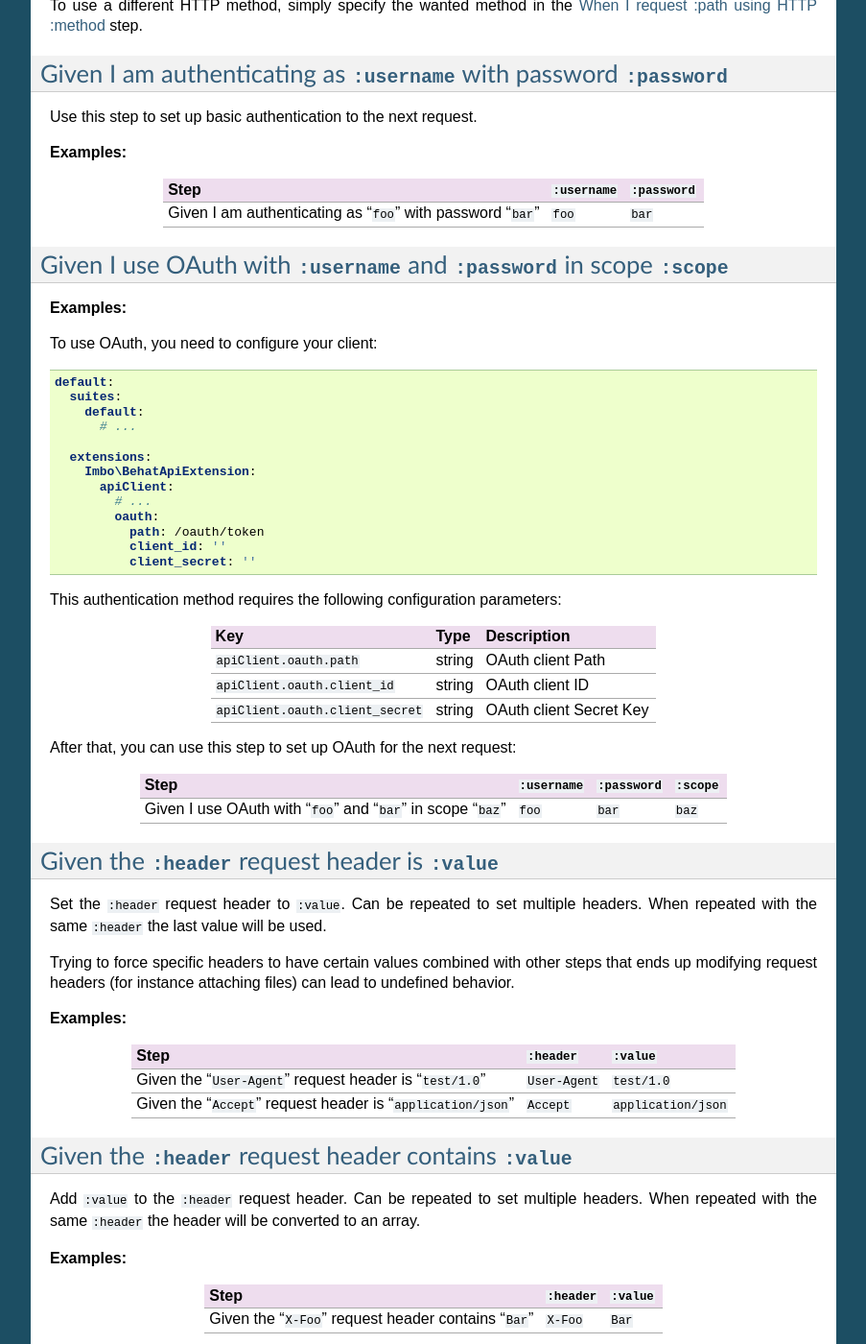
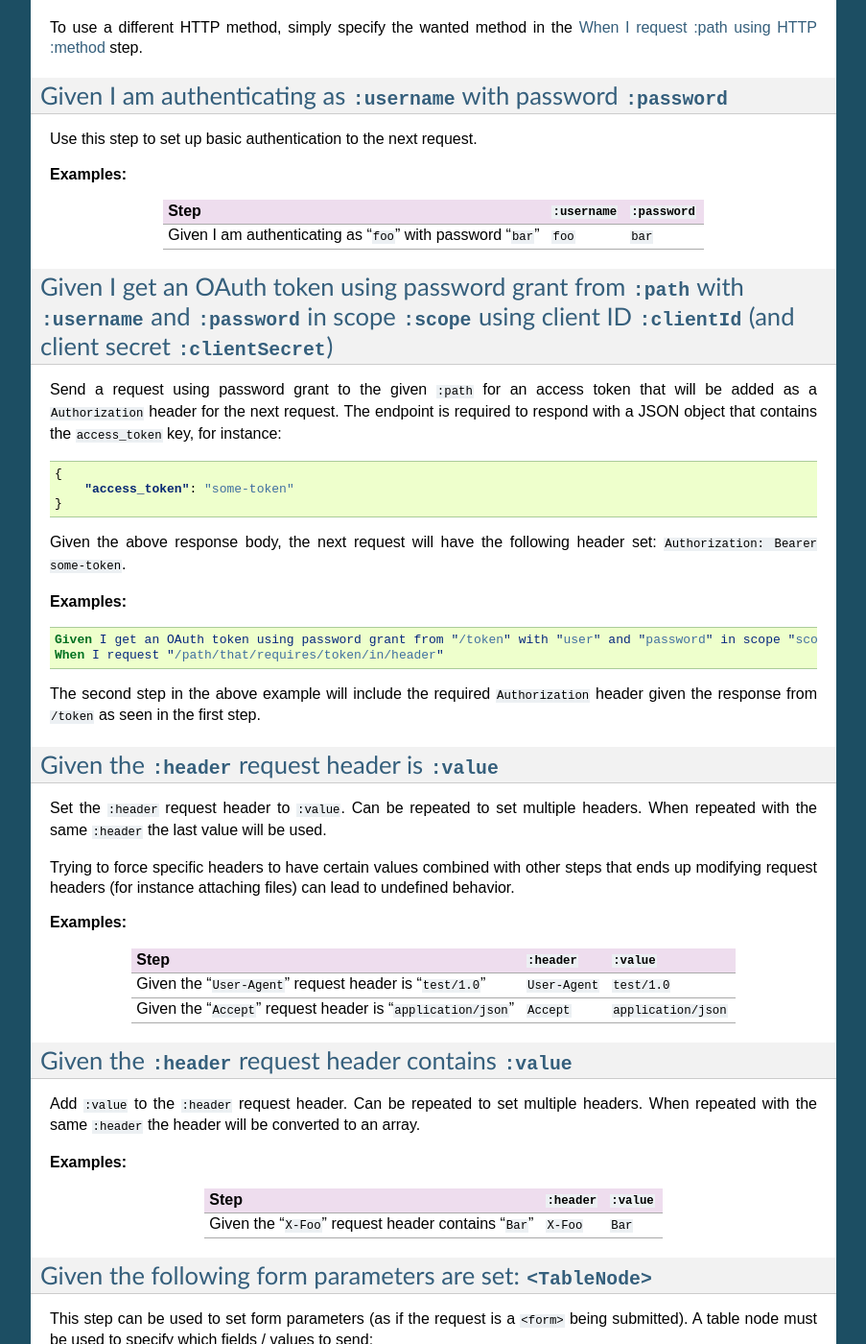
Before and after one commit to imbo/behat-api-extension, a Sphinx documentation site: the page built from docs/guide/setup-request.rst, in a window 1280 px wide and 1400 px high, scrolled down 1328 px. Shown: the whole window at 96% size, without its empty margins (198-1101 px from the left). Built offline with Sphinx 7.4.7, drawn with Linux system fonts in a browser that asks for light colours; some of the changed text lies outside the part shown.

Commit message:
Replace client configuration with a slightly more complex step

```diff
--- a/docs/guide/setup-request.rst
+++ b/docs/guide/setup-request.rst
@@ -57,46 +57,27 @@ Step                                                            ``:username``  `
 Given I am authenticating as "``foo``" with password "``bar``"  ``foo``        ``bar``
 ==============================================================  =============  =============
 
-Given I use OAuth with ``:username`` and ``:password`` in scope ``:scope``
-----------------------------------------------------------------------
+Given I get an OAuth token using password grant from ``:path`` with ``:username`` and ``:password`` in scope ``:scope`` using client ID ``:clientId`` (and client secret ``:clientSecret``)
+-------------------------------------------------------------------------------------------------------------------------------------------------------------------------------------------
+
+Send a request using password grant to the given ``:path`` for an access token that will be added as a ``Authorization`` header for the next request. The endpoint is required to respond with a JSON object that contains the ``access_token`` key, for instance:
+
+.. code-block:: json
+
+    {
+        "access_token": "some-token"
+    }
+
+Given the above response body, the next request will have the following header set: ``Authorization: Bearer some-token``.
 
 **Examples:**
 
-To use OAuth, you need to configure your client:
+.. code-block:: gherkin
 
-.. code-block:: yaml
+    Given I get an OAuth token using password grant from "/token" with "user" and "password" in scope "scope" using client ID "id" and client secret "secret"
+    When I request "/path/that/requires/token/in/header"
 
-    default:
-      suites:
-        default:
-          # ...
-
-      extensions:
-        Imbo\BehatApiExtension:
-          apiClient:
-            # ...
-            oauth:
-              path: /oauth/token
-              client_id: ''
-              client_secret: ''
-
-This authentication method requires the following configuration parameters:
-
-=================================  ======  ========================
-Key                                Type    Description
-=================================  ======  ========================
-``apiClient.oauth.path``           string  OAuth client Path
-``apiClient.oauth.client_id``      string  OAuth client ID
-``apiClient.oauth.client_secret``  string  OAuth client Secret Key
-=================================  ======  ========================
-
-After that, you can use this step to set up OAuth for the next request:
-
-=================================================================  =============  =============  =============
-Step                                                               ``:username``  ``:password``  ``:scope``
-=================================================================  =============  =============  =============
-Given I use OAuth with "``foo``" and "``bar``" in scope "``baz``"   ``foo``        ``bar``        ``baz``
-=================================================================  =============  =============  =============
+The second step in the above example will include the required ``Authorization`` header given the response from ``/token`` as seen in the first step.
 
 .. _given-the-header-request-header-is-value:
 
```
Also changed, not shown: 3 other files.
